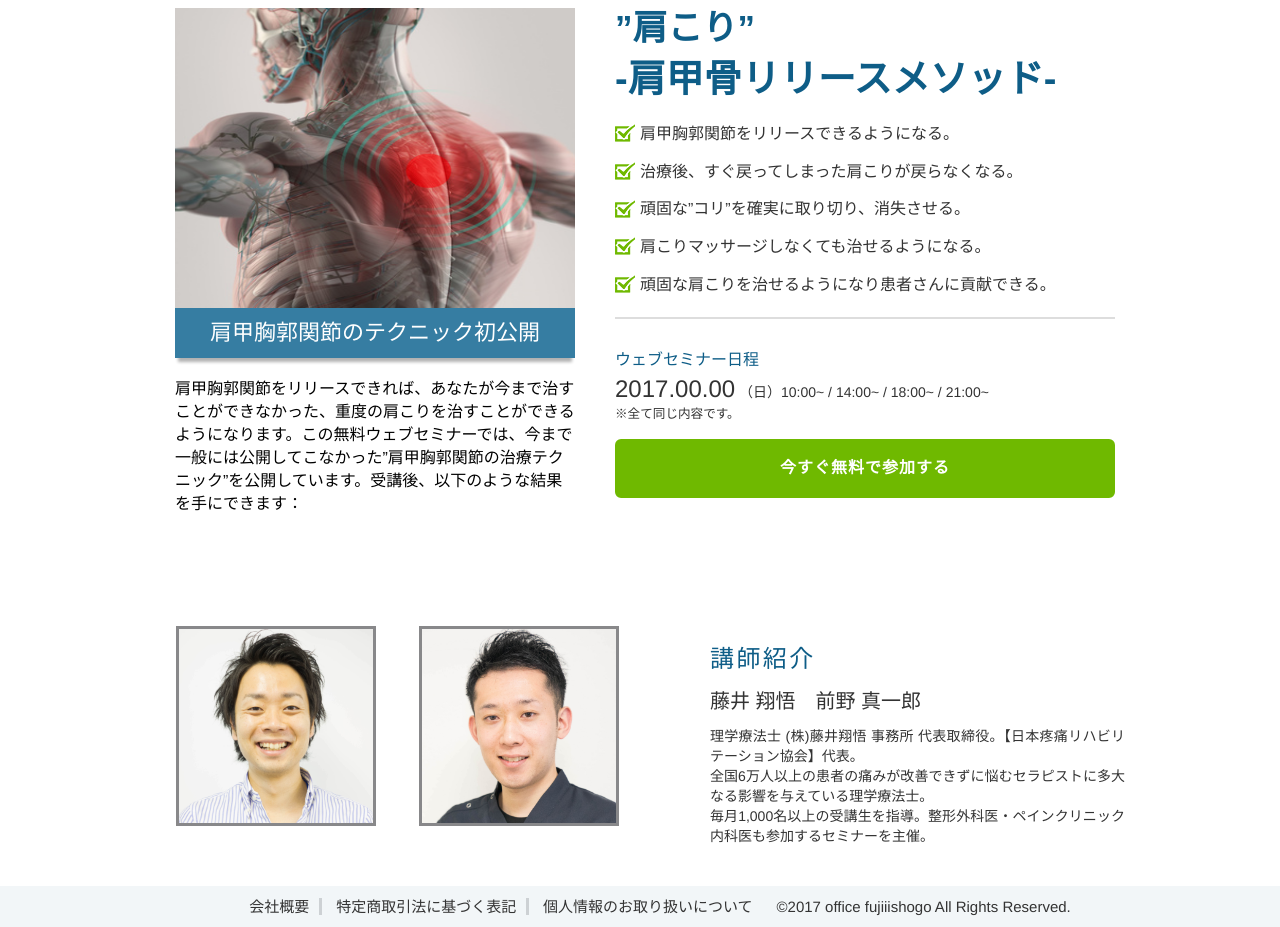
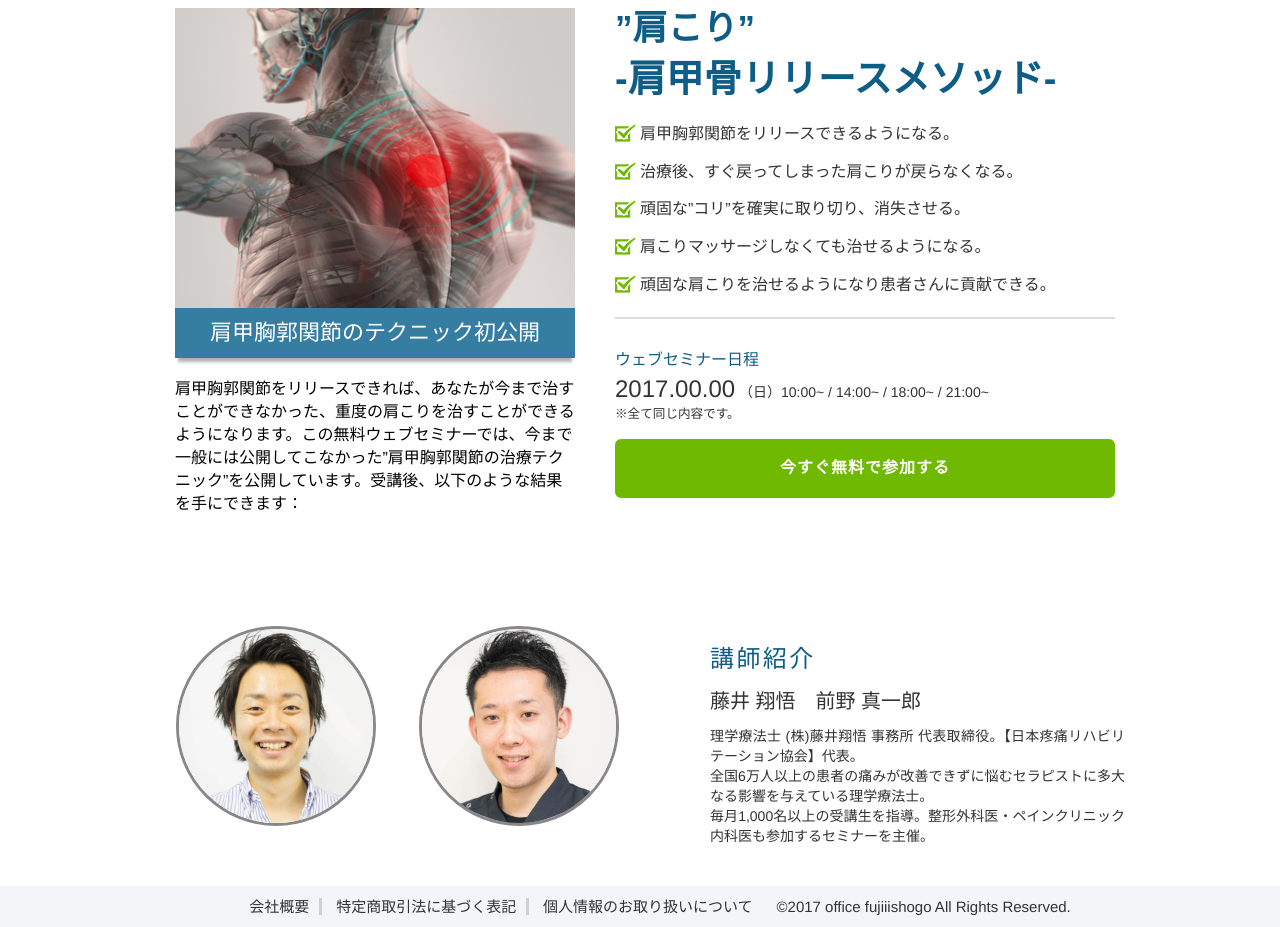
Before and after one commit to pomamura/jpn_totsu, a plain HTML site: page index.html in a window 1280 px wide. Shown: the part 214-1141 px from the top of the page. Drawn offline with nearby package versions, Linux system fonts and the light colour scheme.

Commit message:
画像を丸くする

```diff
--- a/css/style_imamura.css
+++ b/css/style_imamura.css
@@ -176,3 +176,10 @@
     -o-border-radius: 6px;
     -ms-border-radius: 6px;
 }
+
+/*20170613追記　画像を丸く切り抜く*/
+.inst-box img{
+     border-radius: 50%;
+    -moz-border-image: border-radius: 50%;
+    -webkit-border-image: border-radius: 50%;
+}
```
Also changed, not shown: 1 other file.
